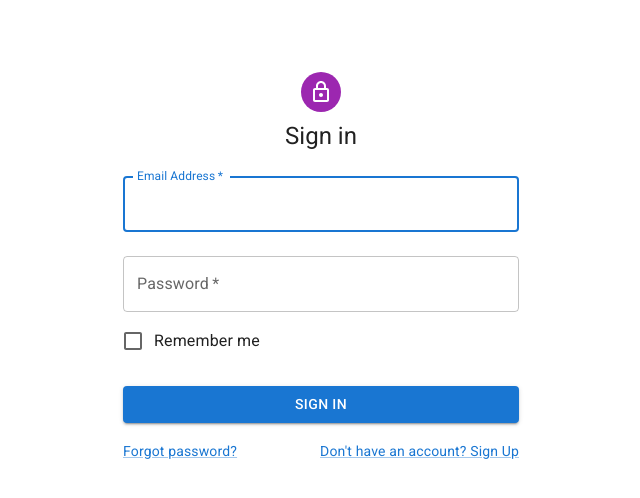
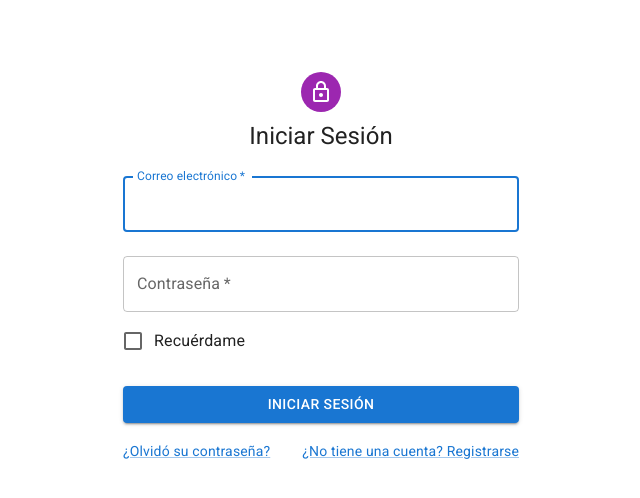
Before and after one commit to simonmarcos/challenge-marvel-front, a React (Create React App) app: page / in a window 1280 px wide. Shown: the top 498 px of the page, without its empty margins (319-959 px from the left). Built offline with nearby package versions, Linux system fonts and the light colour scheme.

Commit message:
The translation system was added with the login and global json

```diff
--- /dev/null
+++ b/src/config/i18next-config.ts
@@ -0,0 +1,17 @@
+import i18next from "i18next";
+import { initReactI18next } from "react-i18next";
+
+import global_es from "../i18n/es/global.json";
+import login_es from "../i18n/es/login.json";
+
+import global_en from "../i18n/en/global.json";
+import login_en from "../i18n/en/login.json";
+
+i18next.use(initReactI18next).init({
+  interpolation: { escapeValue: false },
+  lng: "es",
+  resources: {
+    es: { global: global_es, login: login_es },
+    en: { global: global_en, login: login_en },
+  },
+});
--- /dev/null
+++ b/src/i18n/en/global.json
@@ -0,0 +1,6 @@
+{
+  "global": {
+    "tittle": "",
+    "header": ""
+  }
+}
--- /dev/null
+++ b/src/i18n/en/login.json
@@ -0,0 +1,15 @@
+{
+  "app": {
+    "login": {
+      "title": "Sign in",
+      "placeholder": {
+        "email": "Email Address",
+        "password": "Password",
+        "rememberMe": "Remember Me",
+        "signInButton": "Sign In",
+        "forgotPassword": "Forgot password?",
+        "signUp": "Don't have an account? Sign Up"
+      }
+    }
+  }
+}
--- /dev/null
+++ b/src/i18n/es/global.json
@@ -0,0 +1,6 @@
+{
+  "global": {
+    "tittle": "",
+    "header": ""
+  }
+}
--- /dev/null
+++ b/src/i18n/es/login.json
@@ -0,0 +1,15 @@
+{
+  "app": {
+    "login": {
+      "title": "Iniciar Sesión",
+      "label": {
+        "email": "Correo electrónico",
+        "password": "Contraseña",
+        "rememberMe": "Recuérdame",
+        "signInButton": "Iniciar Sesión",
+        "forgotPassword": "¿Olvidó su contraseña?",
+        "signUp": "¿No tiene una cuenta? Registrarse"
+      }
+    }
+  }
+}
--- a/src/index.tsx
+++ b/src/index.tsx
@@ -5,9 +5,12 @@ import App from "./App";
 import { Provider } from "react-redux";
 import { store } from "./store/store";
 
+import "./config/i18next-config";
+
 const root = ReactDOM.createRoot(
   document.getElementById("root") as HTMLElement
 );
+
 root.render(
   <Provider store={store}>
     <React.StrictMode>
--- a/src/shared/login/login.tsx
+++ b/src/shared/login/login.tsx
@@ -13,9 +13,13 @@ import Typography from "@mui/material/Typography";
 import Container from "@mui/material/Container";
 import { createTheme, ThemeProvider } from "@mui/material/styles";
 
+import { useTranslation } from "react-i18next";
+
 const theme = createTheme();
 
 const LoginComponent = () => {
+  const { t: translate } = useTranslation("login");
+
   const handleSubmit = (event: React.FormEvent<HTMLFormElement>) => {
     event.preventDefault();
     const data = new FormData(event.currentTarget);
@@ -41,7 +45,7 @@ const LoginComponent = () => {
             <LockOutlinedIcon />
           </Avatar>
           <Typography component="h1" variant="h5">
-            Sign in
+            {translate("app.login.title")}
           </Typography>
           <Box
             component="form"
@@ -54,7 +58,7 @@ const LoginComponent = () => {
               required
               fullWidth
               id="email"
-              label="Email Address"
+              label={translate("app.login.label.email")}
               name="email"
               autoComplete="email"
               autoFocus
@@ -64,14 +68,14 @@ const LoginComponent = () => {
               required
               fullWidth
               name="password"
-              label="Password"
+              label={translate("app.login.label.password")}
               type="password"
               id="password"
               autoComplete="current-password"
             />
             <FormControlLabel
               control={<Checkbox value="remember" color="primary" />}
-              label="Remember me"
+              label={translate("app.login.label.rememberMe")}
             />
             <Button
               type="submit"
@@ -79,17 +83,17 @@ const LoginComponent = () => {
               variant="contained"
               sx={{ mt: 3, mb: 2 }}
             >
-              Sign In
+              {translate("app.login.label.signInButton")}
             </Button>
             <Grid container>
               <Grid item xs>
                 <Link href="#" variant="body2">
-                  Forgot password?
+                  {translate("app.login.label.forgotPassword")}
                 </Link>
               </Grid>
               <Grid item>
                 <Link href="#" variant="body2">
-                  {"Don't have an account? Sign Up"}
+                  {translate("app.login.label.signUp")}
                 </Link>
               </Grid>
             </Grid>
```
